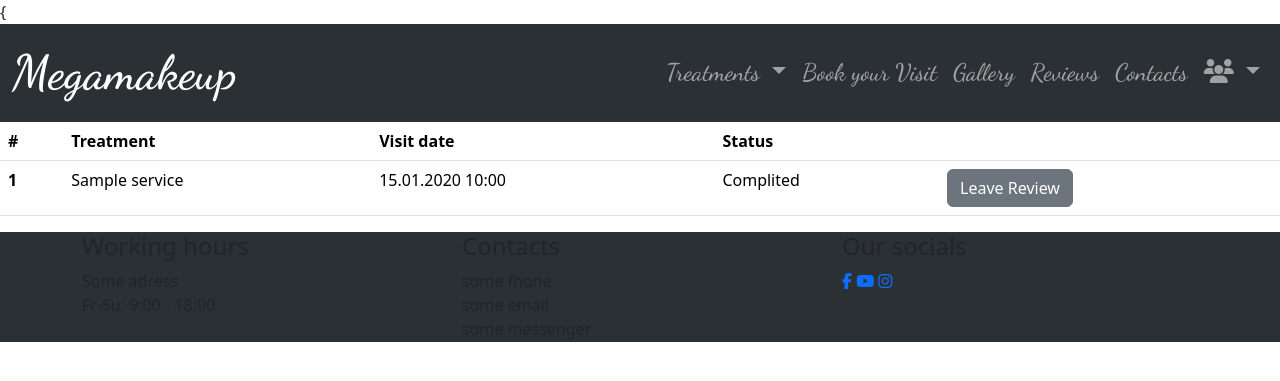
After one commit to vasilchenkoilya/p_makeup, a Django app: page /my_reservations/ in a window 1280 px wide. The commit adds this page. Shown: the top 381 px of the page. Run offline with Django 4.2, Linux system fonts and the light colour scheme; a user stored in the database is signed in; tables that the repository leaves empty hold one stand-in row (values such as "Sample post"); some libraries are stand-ins or nearby versions.

Commit message:
my_visits section ..view, html

````diff
--- a/permanent_makeup/main/templates/base.html
+++ b/permanent_makeup/main/templates/base.html
@@ -58,7 +58,7 @@
                                 <li><a class="dropdown-item" href="{% url 'admin:index' %}">Admin Panel</a></li>
                                 <li><a class="dropdown-item" href="{% url 'logout' %}">Logout</a></li>
                             {% elif user.is_authenticated and not user.is_superuser %}
-                                <li><a class="dropdown-item" href="#">My Visits</a></li>
+                                <li><a class="dropdown-item" href="{% url 'my_reservations' %}">My Visits</a></li>
                                 <li><a class="dropdown-item" href="{% url 'logout' %}">Logout</a></li>
                             {% else %}
                                 <li><a class="dropdown-item" href="{% url 'signup' %}">Register</a></li>
--- /dev/null
+++ b/permanent_makeup/main/templates/reservation/my_reservations.html
@@ -0,0 +1,42 @@
+{ {% extends "base.html" %}}
+
+{% block content %}
+<table class="table">
+    <thead>
+      <tr>
+        <th scope="col">#</th>
+        <th scope="col">Treatment</th>
+        <th scope="col">Visit date</th>
+        <th scope="col">Status</th>
+        <th scope="col"></th>
+      </tr>
+    </thead>
+    <tbody>
+      {% for reservation, formatted_date in formatted_reservations %}
+        <tr>
+          <th scope="row">{{ forloop.counter }}</th>
+          <td>{{ reservation.service.name }}</td>
+          <td>{{ formatted_date }}</td>
+          <td>
+            {% if not reservation.time_slot.is_available  and reservation.time_slot.start_time > today_time %}
+              Available
+            {% elif reservation.time_slot.end_time < today_time %}
+              Complited
+            {% else %}
+              Unavailable / Canceled
+            {% endif %}</td>
+            <td>
+              {% if not reservation.time_slot.is_available  and reservation.time_slot.start_time > today_time %}
+                <button type="button" class="btn btn-secondary">  Cancell my visit </button>
+              {% elif reservation.time_slot.end_time < today_time %}
+                <button type="button" class="btn btn-secondary">Leave Review</button>
+              {% else %}
+                <button type="button" class="btn btn-secondary">Book new visit</button>
+              {% endif %}
+            </td>
+        </tr>
+      {% endfor %}
+    </tbody>
+  </table>
+{% endblock %}
+```
--- a/permanent_makeup/main/urls.py
+++ b/permanent_makeup/main/urls.py
@@ -9,4 +9,5 @@ urlpatterns = [
     path('reviews/', views.reviews_page, name='reviews_page'),
     path('reservation/', views.reservation_view, name='reservation'),
     path('reservation/reservation_success/', views.reservation_success, name='reservation_success'),
+    path('my_reservations/', views.MyReservationsView.as_view(), name='my_reservations'),
 ]
--- a/permanent_makeup/main/views.py
+++ b/permanent_makeup/main/views.py
@@ -5,6 +5,10 @@ from django.contrib.auth.decorators import login_required
 from django.core.mail import send_mail
 from django.template.loader import render_to_string
 from permanent_makeup.local_settings import ADMMIN_EMAIL
+from django.views.generic import ListView
+from django.contrib.auth.mixins import LoginRequiredMixin
+from django.utils import timezone
+
 
 def gallery_view(request):
     images = models.WorkGalllery.objects.all().order_by('-created_at')
@@ -74,6 +78,30 @@ def reservation_view(request):
 
     return render(request, template_name, {'form': form})
 
+class MyReservationsView(LoginRequiredMixin, ListView):
+    template_name = 'reservation/my_reservations.html'
+    context_object_name = 'reservations'
+    model = models.Reservation
+
+    def get_queryset(self):
+        queryset = super().get_queryset().filter(customer=self.request.user).order_by('time_slot__start_time')
+        return queryset
+
+    def get_visit_date(self, time_slot):
+        local_start_time = timezone.localtime(time_slot.start_time)
+        return local_start_time.strftime('%d.%m.%Y %H:%M')
+
+    def get_date_time_today(self):
+        today_time = timezone.localtime()
+        return today_time
+
+    def get_context_data(self, **kwargs):
+        context = super().get_context_data(**kwargs)
+        context['formatted_reservations'] = [(reservation, self.get_visit_date(reservation.time_slot)) for reservation in context['reservations']]
+        context['today_time'] = self.get_date_time_today()
+        return context
+
+
 def reservation_success(request):
     return render(request, 'reservation/reservation_success.html')
 
````
